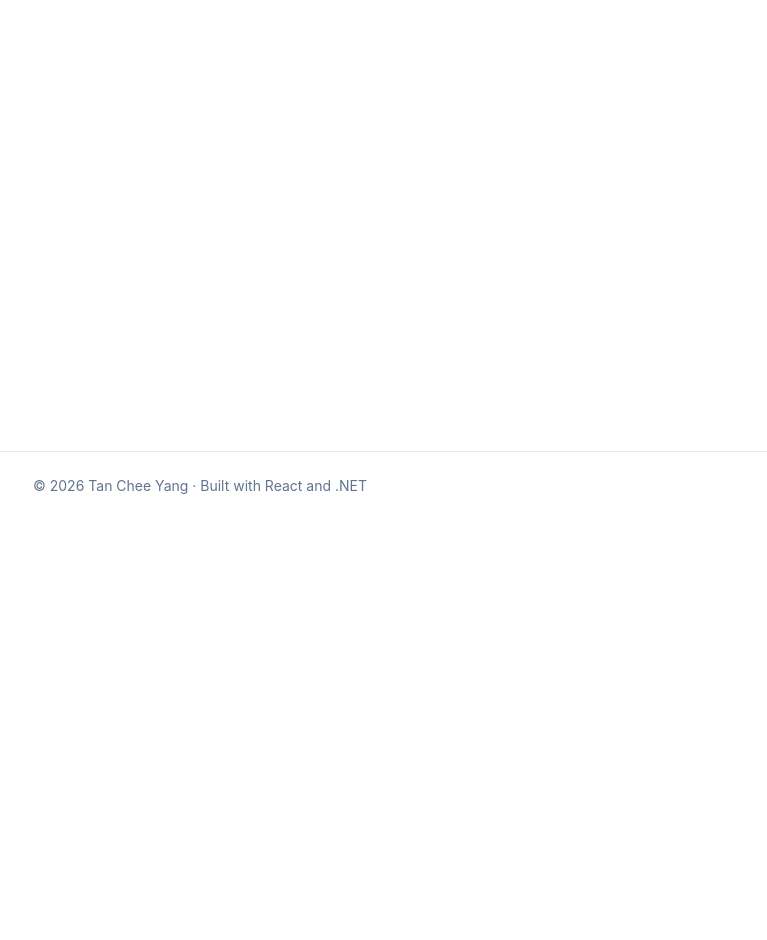
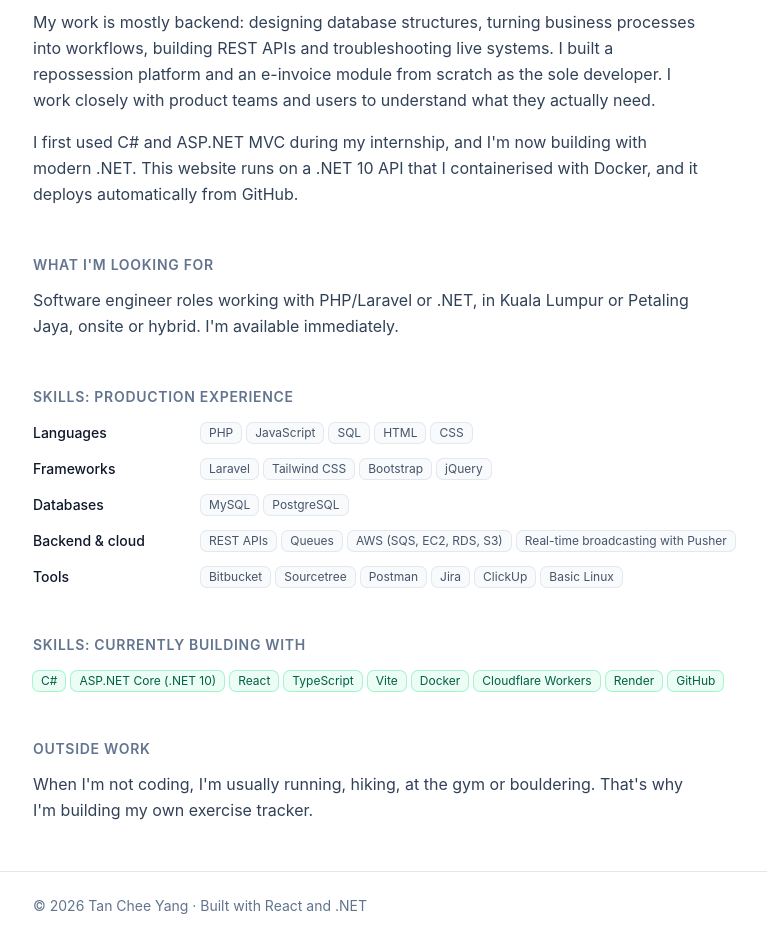
Before and after one commit to cyTan-714/cy-personal-website, a React (Vite) app: page /about in a window 1280 px wide. Shown: the part 280-1220 px from the top of the page, without its empty margins (183-950 px from the left). Before the commit the page ends 800 px from the top, so only its background shows below. Built offline with nearby package versions, Linux system fonts and the light colour scheme.

Commit message:
Part 4: About page and shared components

```diff
--- a/src/components/ProjectCard.tsx
+++ b/src/components/ProjectCard.tsx
@@ -1,6 +1,7 @@
 import { useTranslation } from 'react-i18next'
 import { Link } from 'react-router'
 import type { Project } from '../content/types'
+import TagList from './TagList'
 
 type Props = {
   project: Project
@@ -11,8 +12,6 @@ const MAX_TAGS = 4
 
 export default function ProjectCard({ project }: Props) {
   const { t } = useTranslation()
-  const visibleTech = project.tech.slice(0, MAX_TAGS)
-  const hiddenCount = project.tech.length - visibleTech.length
 
   return (
     <Link
@@ -36,19 +35,9 @@ export default function ProjectCard({ project }: Props) {
       {project.context && <p className="text-sm text-slate-500">{project.context}</p>}
       <p className="mt-2 text-sm leading-relaxed">{project.summary}</p>
 
-      <ul className="mt-4 flex flex-wrap gap-1.5">
-        {visibleTech.map((tech) => (
-          <li
-            key={tech}
-            className="rounded-md bg-slate-50 px-2 py-0.5 text-xs text-slate-600 ring-1 ring-slate-200"
-          >
-            {tech}
-          </li>
-        ))}
-        {hiddenCount > 0 && (
-          <li className="px-1 py-0.5 text-xs text-slate-500">+{hiddenCount}</li>
-        )}
-      </ul>
+      <div className="mt-4">
+        <TagList items={project.tech} max={MAX_TAGS} />
+      </div>
     </Link>
   )
 }
--- /dev/null
+++ b/src/components/SectionHeading.tsx
@@ -0,0 +1,12 @@
+import type { ReactNode } from 'react'
+
+type Props = {
+  children: ReactNode
+}
+
+// The small grey uppercase heading used above each section
+export default function SectionHeading({ children }: Props) {
+  return (
+    <h2 className="text-sm font-semibold uppercase tracking-wider text-slate-500">{children}</h2>
+  )
+}
--- /dev/null
+++ b/src/components/TagList.tsx
@@ -0,0 +1,28 @@
+type Props = {
+  items: string[]
+  max?: number // show only the first `max` items, then a "+N" count
+  variant?: 'default' | 'highlight'
+}
+
+// Full class names written out, so Tailwind can find them in the code.
+// (Building names from pieces, like `bg-${color}-50`, would not work.)
+const variantClasses = {
+  default: 'bg-slate-50 text-slate-600 ring-slate-200',
+  highlight: 'bg-emerald-50 text-emerald-800 ring-emerald-200',
+}
+
+export default function TagList({ items, max, variant = 'default' }: Props) {
+  const visible = max === undefined ? items : items.slice(0, max)
+  const hiddenCount = items.length - visible.length
+
+  return (
+    <ul className="flex flex-wrap gap-1.5">
+      {visible.map((item) => (
+        <li key={item} className={`rounded-md px-2 py-0.5 text-xs ring-1 ${variantClasses[variant]}`}>
+          {item}
+        </li>
+      ))}
+      {hiddenCount > 0 && <li className="px-1 py-0.5 text-xs text-slate-500">+{hiddenCount}</li>}
+    </ul>
+  )
+}
--- a/src/content/en/profile.ts
+++ b/src/content/en/profile.ts
@@ -3,7 +3,7 @@ import type { Profile } from '../types'
 export const profile: Profile = {
   name: 'Tan Chee Yang',
   initials: 'CY',
-  photo: 'images/my_photo_1.jpg',
+  photo: '/images/my_photo_1.jpg',
   headline: 'Software Engineer · PHP/Laravel & .NET',
   intro:
     "I build backend systems, REST APIs and production web applications. For three years I've delivered Laravel systems in fintech and enterprise, from database design to production support. Now I'm building with .NET too.",
--- a/src/pages/About.tsx
+++ b/src/pages/About.tsx
@@ -1,12 +1,56 @@
 import { useTranslation } from 'react-i18next'
+import SectionHeading from '../components/SectionHeading'
+import TagList from '../components/TagList'
+import { useContent } from '../content'
 
 export default function About() {
   const { t } = useTranslation()
+  const { profile } = useContent()
 
   return (
-    <section>
-      <h1 className="text-3xl font-bold text-slate-900">{t('about.title')}</h1>
-      <p className="mt-4">{t('comingSoon', { part: 4 })}</p>
-    </section>
+    <div className="space-y-12">
+      <section>
+        <h1 className="text-3xl font-bold tracking-tight text-slate-900">{t('about.title')}</h1>
+        {/* One <p> for each paragraph in profile.about */}
+        <div className="mt-6 max-w-2xl space-y-4 leading-relaxed">
+          {profile.about.map((paragraph) => (
+            <p key={paragraph}>{paragraph}</p>
+          ))}
+        </div>
+      </section>
+
+      <section>
+        <SectionHeading>{t('about.lookingFor')}</SectionHeading>
+        <p className="mt-3 max-w-2xl leading-relaxed">{profile.lookingFor}</p>
+      </section>
+
+      <section>
+        <SectionHeading>{t('about.skillsProduction')}</SectionHeading>
+        {/* A description list: each group name (dt) next to its skills (dd).
+            On phones they stack; from 640px wide the name gets its own column. */}
+        <dl className="mt-4 space-y-4">
+          {profile.skills.production.map((group) => (
+            <div key={group.label} className="grid gap-2 sm:grid-cols-[9rem_1fr] sm:gap-6">
+              <dt className="text-sm font-medium text-slate-900">{group.label}</dt>
+              <dd>
+                <TagList items={group.items} />
+              </dd>
+            </div>
+          ))}
+        </dl>
+      </section>
+
+      <section>
+        <SectionHeading>{t('about.skillsBuilding')}</SectionHeading>
+        <div className="mt-4">
+          <TagList items={profile.skills.building} variant="highlight" />
+        </div>
+      </section>
+
+      <section>
+        <SectionHeading>{t('about.outsideWork')}</SectionHeading>
+        <p className="mt-3 max-w-2xl leading-relaxed">{profile.outsideWork}</p>
+      </section>
+    </div>
   )
 }
--- a/src/pages/Home.tsx
+++ b/src/pages/Home.tsx
@@ -3,6 +3,7 @@ import { Link } from 'react-router'
 import { primaryButton, secondaryButton } from '../components/buttonStyles'
 import ProfilePhoto from '../components/ProfilePhoto'
 import ProjectCard from '../components/ProjectCard'
+import SectionHeading from '../components/SectionHeading'
 import { useContent } from '../content'
 
 export default function Home() {
@@ -47,9 +48,7 @@ export default function Home() {
       </section>
 
       <section>
-        <h2 className="text-sm font-semibold uppercase tracking-wider text-slate-500">
-          {t('home.featured')}
-        </h2>
+        <SectionHeading>{t('home.featured')}</SectionHeading>
         <div className="mt-4 grid gap-4 sm:grid-cols-2">
           {featured.map((project) => (
             <ProjectCard key={project.slug} project={project} />
@@ -58,9 +57,7 @@ export default function Home() {
       </section>
 
       <section className="rounded-xl bg-slate-50 p-6">
-        <h2 className="text-sm font-semibold uppercase tracking-wider text-slate-500">
-          {t('home.currentlyBuilding')}
-        </h2>
+        <SectionHeading>{t('home.currentlyBuilding')}</SectionHeading>
         <p className="mt-2 text-slate-700">{profile.currentlyBuilding}</p>
       </section>
     </div>
```
